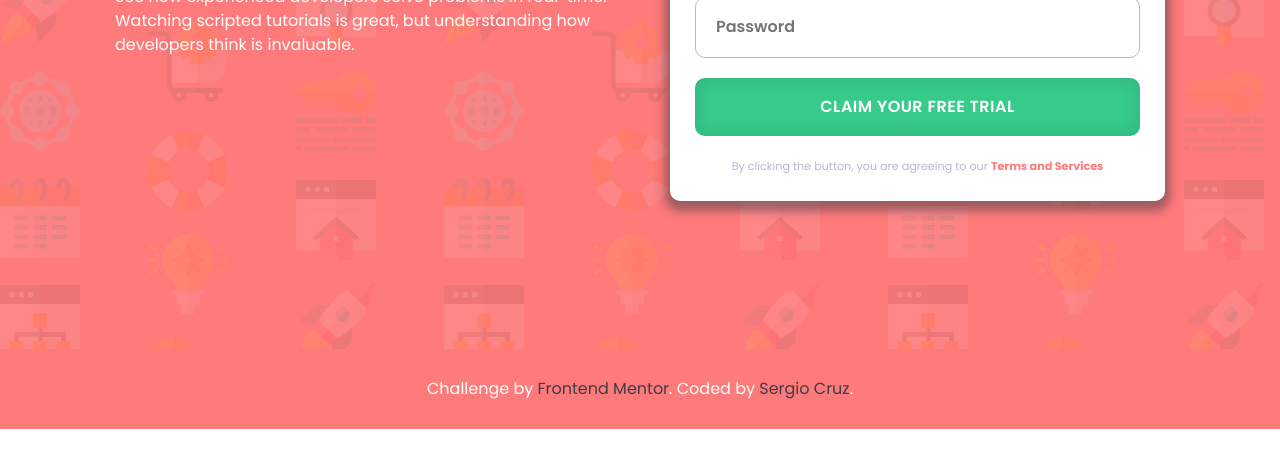
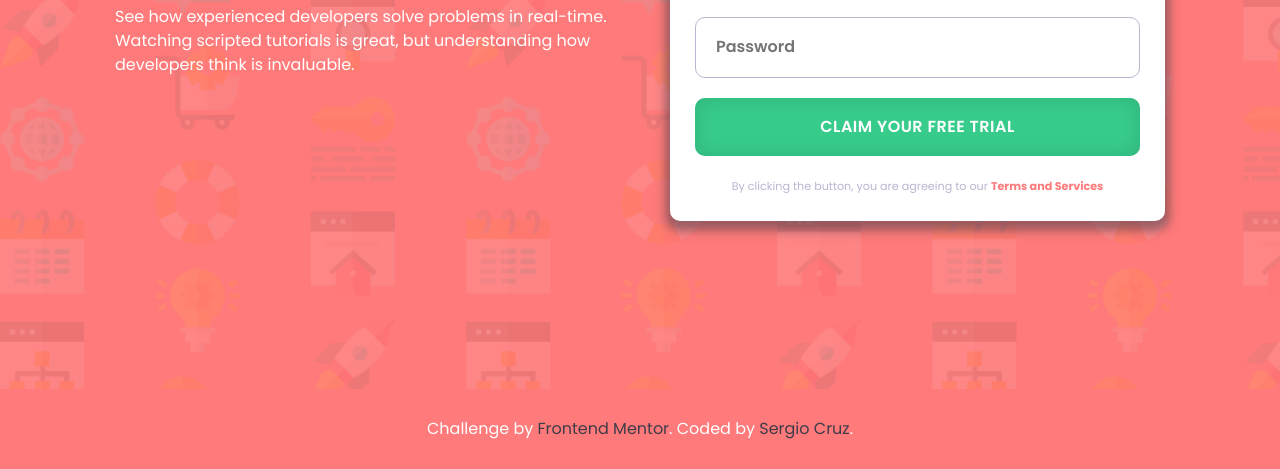
Before and after one commit to SergioCzP/Sign-up-form, a plain HTML site: page index.html in a window 1280 px wide. Shown: the part 451-920 px from the top of the page. Before the commit the page ends 880 px from the top, so only its background shows below. Drawn offline with Linux system fonts and the light colour scheme.

Commit message:
sizes error fixed

```diff
--- a/styles/style.css
+++ b/styles/style.css
@@ -54,7 +54,7 @@ img {
     display: flex;
     flex-direction: column;
     justify-content: center;
-    height: 100vh;
+    height: 105vh;
     background-image: url("../images/bg-intro-desktop.png");
   }
 }
@@ -216,6 +216,7 @@ img {
   border-radius: 1rem;
 
   transition: border 0.5s;
+  transition: margin 0.5s;
 }
 
 .form__input--green {
```
